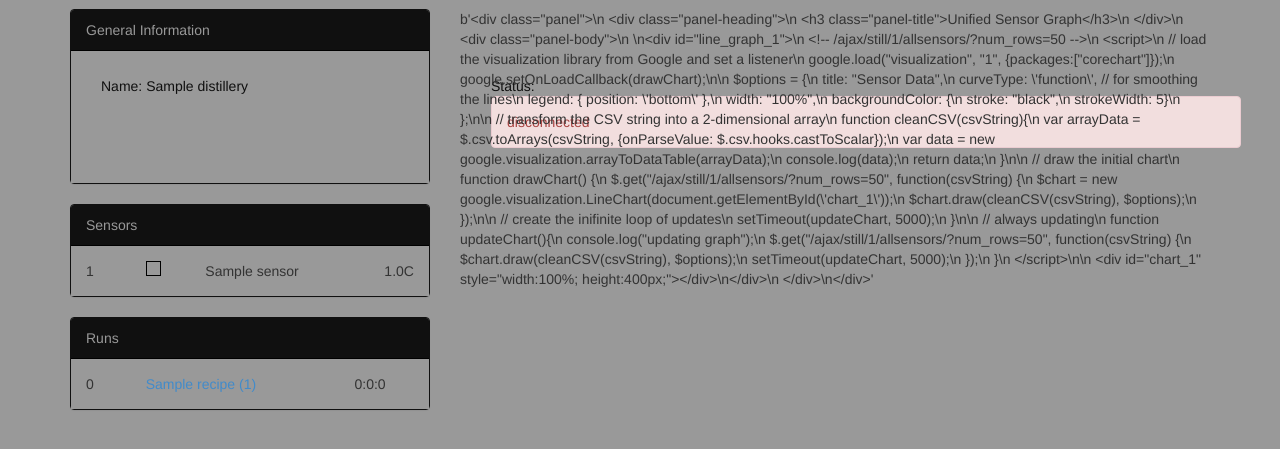
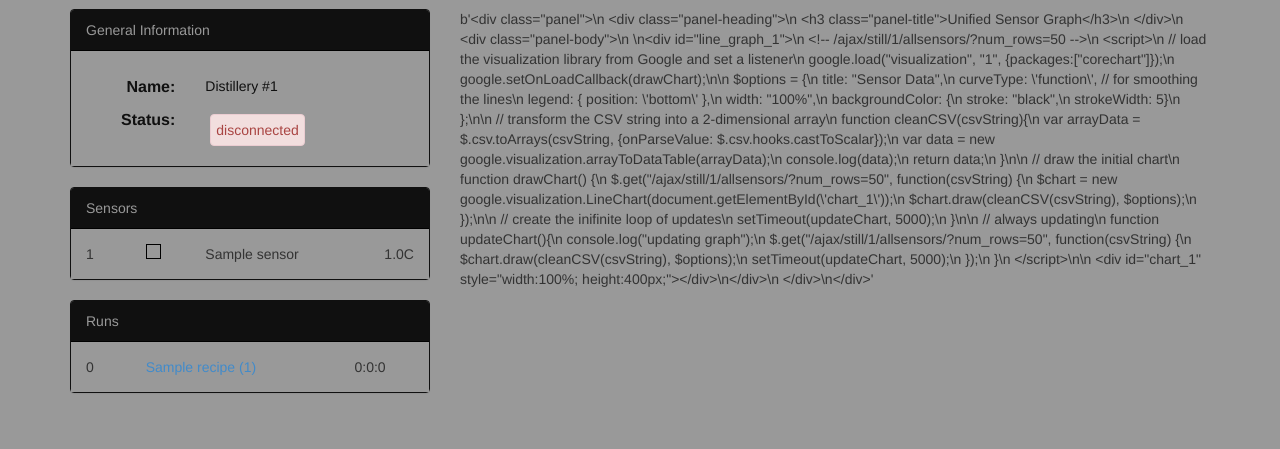
Before and after one commit to joram/distillery, a Django app: page /still/1/ in a window 1280 px wide. Shown: the part 51-500 px from the top of the page. Run offline with Django 3.2, Linux system fonts and the light colour scheme; tables that the repository leaves empty hold one stand-in row (values such as "Sample post"); some libraries are stand-ins or nearby versions.

Commit message:
style updates, and adding distillery.data()

```diff
--- a/common/models/distillery.py
+++ b/common/models/distillery.py
@@ -1,7 +1,7 @@
 from django.db import models
 from django.contrib.auth.models import User
-from common.models import Run, Sensor
-from django.utils.timezone import timedelta, datetime, now as datetime_now
+from common.models import Run, Sensor, TemperatureDatum
+from django.utils.timezone import timedelta, now as datetime_now
 
 
 def time_in_range(start, end, x):
@@ -46,6 +46,12 @@
         sensor, _ = Sensor.objects.get_or_create(distillery=self, sensor_id=sensor_id)
         sensor.add_temp_datum(value, datetime)
 
+    def sensor_data(self, num_values=100):
+        data = {}
+        for sensor in self.sensors:
+            data[sensor.sensor_id] = TemperatureDatum.objects.filter(sensor=sensor).order_by('datetime')[:num_values]
+        return data
+
     @property
     def current_state(self):
 
--- a/common/static/css/base.css
+++ b/common/static/css/base.css
@@ -16,7 +16,7 @@
     display: inline-block;
 }
 
-h3 .still_state {
+.still_state {
     display: inline-block;
     padding:5px;
     margin:5px;
@@ -38,6 +38,14 @@
     background-color: #101010;
 }
 
-.details_key, .details_value {
+.details_key {
+    color: #101010;
+    text-align: right;
+    font-size: 16px;
+    font-weight: bolder;
+    text-emphasis: saddlebrown;
+}
+
+.details_value {
     color: #101010;
 }
--- a/common/templates/distillery/_still_details.html
+++ b/common/templates/distillery/_still_details.html
@@ -1,17 +1,13 @@
 <div class="panel">
     <div class="panel-heading"> General Information </div>
-    <div class="panel-body ">
-        <div class="container">
+    <div class="panel-body">
         <div class="row">
-            <div class="col-md-4">
-                <span class="details_key">Name:</span>
-                <span class="details_value">{{ still.name }}</span>
-            </div>
-            <div class="col-md-8">
-                <span class="details_key">Status:</span>
-                <span class="details_value">{% include "distillery/_still_state.html" %}</span>
-            </div>
+            <div class="col-md-4 details_key">Name:</div>
+            <div class="col-md-8 details_value">{{ still.name }}</div>
         </div>
+        <div class="row">
+            <div class="col-md-4 details_key">Status:</div>
+            <div class="col-md-8 details_value">{% include "distillery/_still_state.html" %}</div>
         </div>
     </div>
 </div>
--- a/common/views/distillery.py
+++ b/common/views/distillery.py
@@ -68,6 +68,7 @@
 def distillery(request, still_id):
     still, created = Distillery.objects.get_or_create(still_id=still_id)
     context = {'still': still}
+    context['still'].name = "Distillery #%s" % still.still_id
     return render_to_response('distillery/distillery.html', context)
 
 
```
Also changed, not shown: scripts/build_first_still.py (+18 -6 lines).
